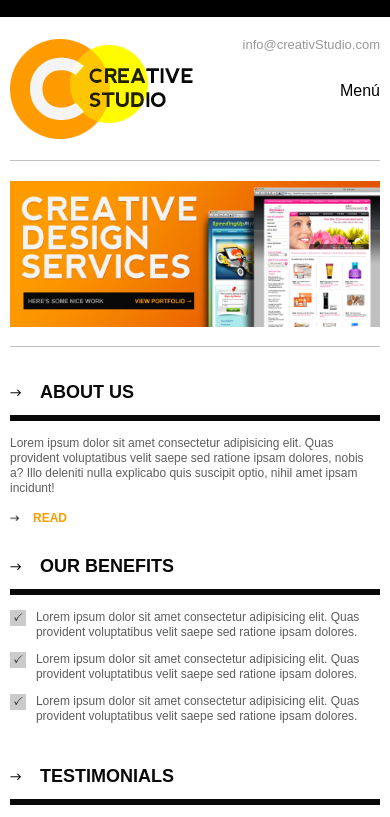
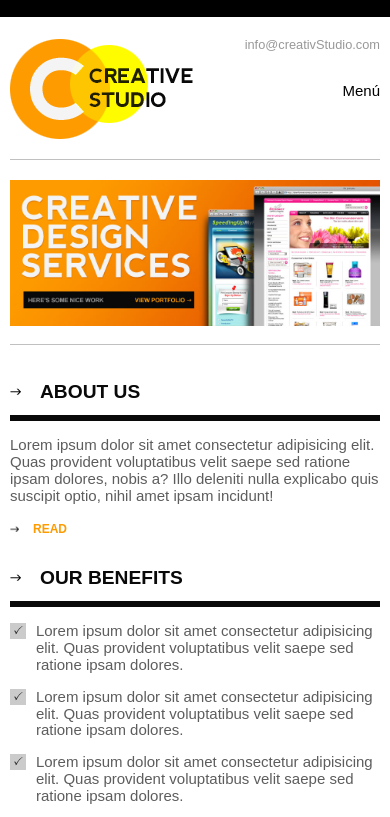
Before and after one commit to vieyraurena/Web2-pr-cticaSASS, a website: page index.html in a window 390 px wide. Shown: the top 817 px of the page. Drawn offline with Linux system fonts and the light colour scheme.

Commit message:
Change of font size to rem

```diff
--- a/sass/breakpoints/_movil.scss
+++ b/sass/breakpoints/_movil.scss
@@ -2,8 +2,8 @@
  /*portfolio*/
  .box-img{
   width:100%
+  }
+
+  .box-img + .box-img {
+  margin-left: 0; }
 }
-
-.box-img + .box-img {
-margin-left: 0; }
-}
--- a/sass/breakpoints/_tablet.scss
+++ b/sass/breakpoints/_tablet.scss
@@ -5,6 +5,14 @@
 
     }
   }*/
+  body{
+    font-size: 15px;
+  }
+
+  p {
+    font-size:1em;
+    line-height: 1.12em;
+    color: $primary-color }
 
   #nav-list{
     display: none;
@@ -45,8 +53,6 @@
     }
 
     /*footer*/
-
-
     .footer-logo {
       position: static;
       margin-top: 15px;
--- a/sass/config/_mixin.scss
+++ b/sass/config/_mixin.scss
@@ -7,7 +7,3 @@
     float: right;
     position: relative;
 }
-
-@function formula($num:0){
-  @return  $num / 960 * 100;
-};
--- a/sass/config/_settings.scss
+++ b/sass/config/_settings.scss
@@ -1,6 +1,6 @@
 /*Variables*/
 $general-font:Arial, Helvetica, sans-serif;
-$font:12px;
+$font:0.75rem;
 $primary-color:#5d5d5d;
 $second-color:#fe9b00;
 $third-color: #090909;
--- a/sass/partial/_blog-updates.scss
+++ b/sass/partial/_blog-updates.scss
@@ -17,13 +17,10 @@
 
 .connect-red {
   float: left;
-
-
 }
 
 .connect-red + .connect-red {
   margin-left: 1.5%; }
-
 
   .connect{
     img {
--- a/sass/partial/_header.scss
+++ b/sass/partial/_header.scss
@@ -10,7 +10,7 @@
 #nav-email {
   @include transform;
   color: #999898;
-  font-size: 13px;
+  font-size: 0.8rem;
   position: absolute;
   top: 0;
   right: 0; }
--- a/sass/partial/_helpears.scss
+++ b/sass/partial/_helpears.scss
@@ -17,7 +17,7 @@
   padding-left: 23px;
   @include transform;
   text-transform: uppercase;
-  font-size: 12px;
+  font-size: 0.75rem;
   font-weight: bold;
   color: $second-color;
   position: relative; }
```
Also changed, not shown: css/styles.css.
